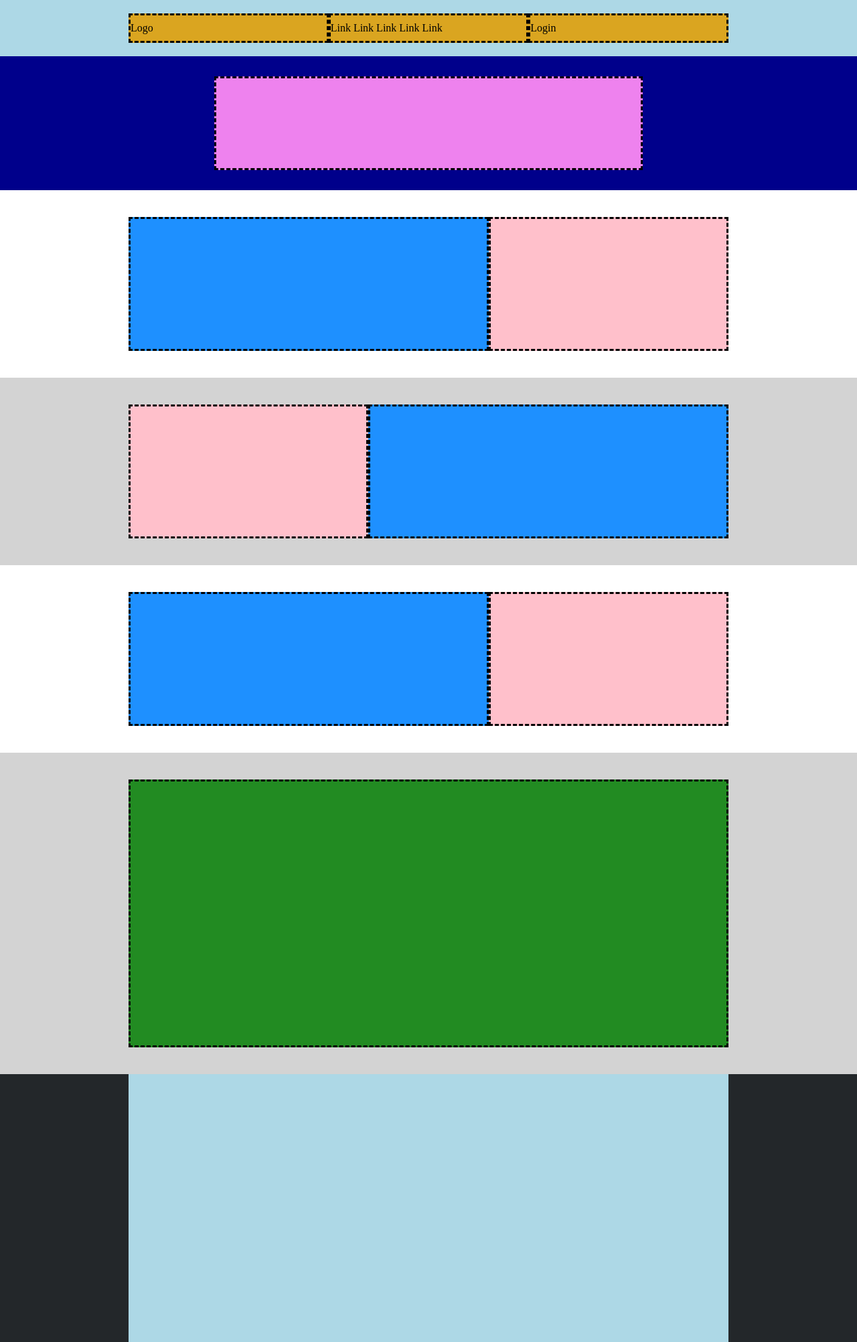
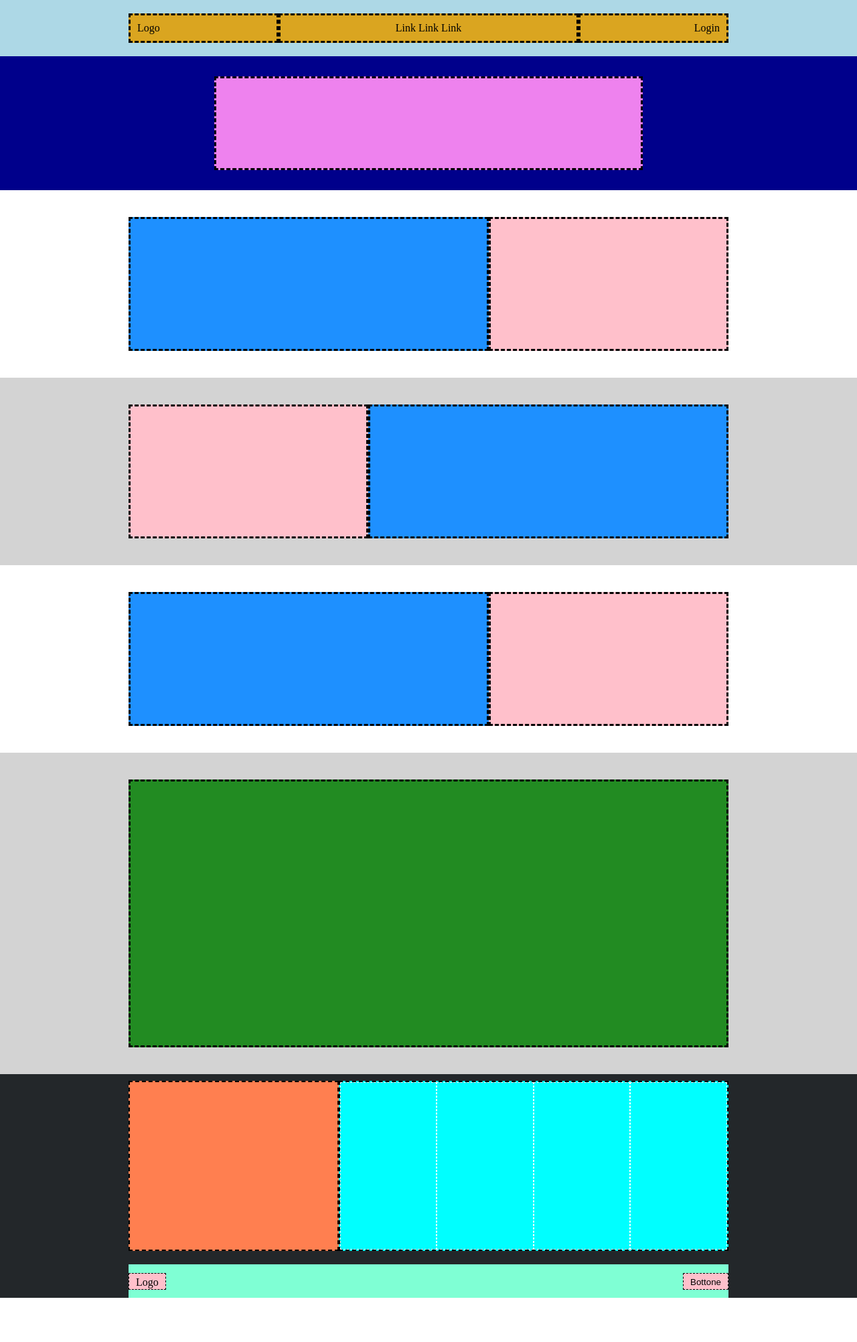
Before and after one commit to PaoloIncollu/htmlcss-struttura-discord, a plain HTML site: page index.html in a window 1280 px wide. Shown: the whole page at 67% size. After the commit the page ends 1938 px from the top, so only its background shows below. Drawn offline with Linux system fonts and the light colour scheme.

Commit message:
esercizio completato

```diff
--- a/css/style.css
+++ b/css/style.css
@@ -8,13 +8,13 @@
 
 /*General*/
 
-.pink{
+.bg-pink{
 
     background-color: #FFC0CB;
 
 }
 
-.light-blue{
+.bg-light-blue{
 
     background-color: #1E90FF;
 }
@@ -37,51 +37,85 @@
     background-color: #23272A;
 }
 
+.bg-aqua{
+
+    background-color: aqua;
+}
+
+.bg-coral{
+
+    background-color: coral;
+
+}
+
 /*Header*/
 
 .header-container{
 
     display: flex;
-    min-width: 500px;
+
     flex-direction: column;
+
+
 }
 
 .header-top{
 
+    display: flex;
     background-color: #ADD8E6;
-    display: flex;
-    width: 100%;
-    flex-direction: column;
-    min-height: 20%;
-
+    max-width: 100%;
 
 }
 
 
-.navigation > ul {
+.header-top > ul {
 
     display: flex;
-    flex-direction: row;
     list-style: none;
     width: 70%;
     margin-top: 20px;
     margin-bottom: 20px;
     margin-left: auto;
     margin-right: auto;
+    justify-content: space-between;
+
 
 
 
 }
 
-.navigation > ul > li{
+.header-top > ul > li{
 
 
     border: 3px dashed black;
     background-color: #DAA520;
-    width: 100%;
     padding: 10px 0;
 
 
+
+
+}
+
+.content-25.logo{
+
+    min-width: 25%;
+    padding-left: 10px;
+
+
+}
+
+
+.content-25.login{
+
+    min-width: 25%;
+    text-align: end;
+    padding-right: 10px;
+}
+
+.content-50{
+
+    min-width: 50%;
+    text-align: center;
 }
 
 
@@ -152,16 +186,74 @@
 
 }
 
+
+/*Footer*/
+
 .container-footer{
 
     display: flex;
     width: 70%;
-    padding-top: 40px;
-    padding-bottom: 40px;
+    padding-top: 10px;
+    padding-bottom: 0;
     margin-left: auto;
     margin-right: auto;
-    background-color: #ADD8E6;
-    min-height: 400px;
+    flex-direction: column;
 }
 
-/*Footer*/
+.footer-top{
+
+    display: flex;
+    width: 100%;
+    min-height: 200px;
+    margin-bottom: 20px;
+
+}
+
+.footer-top .right{
+
+    width: 35%;
+    min-height: 250px;
+    border: 2px dashed black;
+}
+
+.footer-top .left{
+
+    display: flex;
+    width: 65%;
+    min-height: 250px;
+    border: 2px dashed black;
+    flex-direction: row;
+
+}
+
+.left .left-section{
+
+
+    width: 25%;
+    min-height: 250px ;
+    border: 1px dashed white;
+
+}
+
+.footer-bottom{
+
+    display: flex;
+    background-color: #7FFFD4;
+    width: 100%;
+    min-height: 50px;
+    justify-content: space-between;
+    align-items: center;
+}
+
+.footer-bottom .right,
+.footer-bottom .left{
+
+    width: auto;
+    height: 25px;
+    border: 1px dashed black;
+    text-align: center;
+    line-height: 25px;
+    vertical-align: center;
+    padding: 0 10px;
+
+}
--- a/index.html
+++ b/index.html
@@ -16,32 +16,29 @@
 
             <div class="header-top">
 
-                <nav class="navigation">
 
                 <ul>
 
-                        <li class="content-25">
+                    <li class="content-25 logo">
 
-                            Logo
+                        <p>Logo</p>
+
 
                     </li>
 
                     <li class="content-50">
+                        <p>Link Link Link </p>
 
-                            Link Link Link Link Link
 
                     </li>
 
-                        <li class="content-25">
+                    <li class="content-25 login">
+                        <p>Login</p>
 
-                            Login
 
                     </li>
+
                 </ul>
-
-
-                </nav>
-
 
             </div>
 
@@ -61,12 +58,12 @@
 
                 <div class="section-container">
 
-                    <div class="content light-blue">
+                    <div class="content bg-light-blue">
 
 
                     </div>
 
-                    <div class="adv pink">
+                    <div class="adv bg-pink">
 
 
                     </div>
@@ -79,12 +76,12 @@
 
                 <div class="section-container reverse ">
 
-                    <div class="content light-blue">
+                    <div class="content bg-light-blue">
 
 
                     </div>
 
-                    <div class="adv pink">
+                    <div class="adv bg-pink">
 
 
                     </div>
@@ -97,12 +94,12 @@
 
               <section class="section-container">
 
-                    <div class="content light-blue">
+                    <div class="content bg-light-blue">
 
 
                     </div>
 
-                    <div class="adv pink">
+                    <div class="adv bg-pink">
 
 
                     </div>
@@ -136,9 +133,28 @@
 
                 <div class="footer-top ">
 
-                    <div class="bg-coral">
+                    <div class="right bg-coral">
 
 
+                    </div>
+
+                    <div class="left bg-aqua">
+
+                        <div class="left-section">
+
+                        </div>
+
+                        <div class="left-section">
+
+                        </div>
+
+                        <div class="left-section">
+
+                        </div>
+
+                        <div class="left-section">
+
+                        </div>
                     </div>
 
 
@@ -146,10 +162,17 @@
 
                 <div class="footer-bottom">
 
-                    <div>
+                    <div class="right bg-pink">
+
+                        Logo
 
                     </div>
 
+                    <button class="left bg-pink">
+
+                        Bottone
+
+                    </button>
 
 
 
```
Lines whose indentation alone changed are shown as unchanged.
